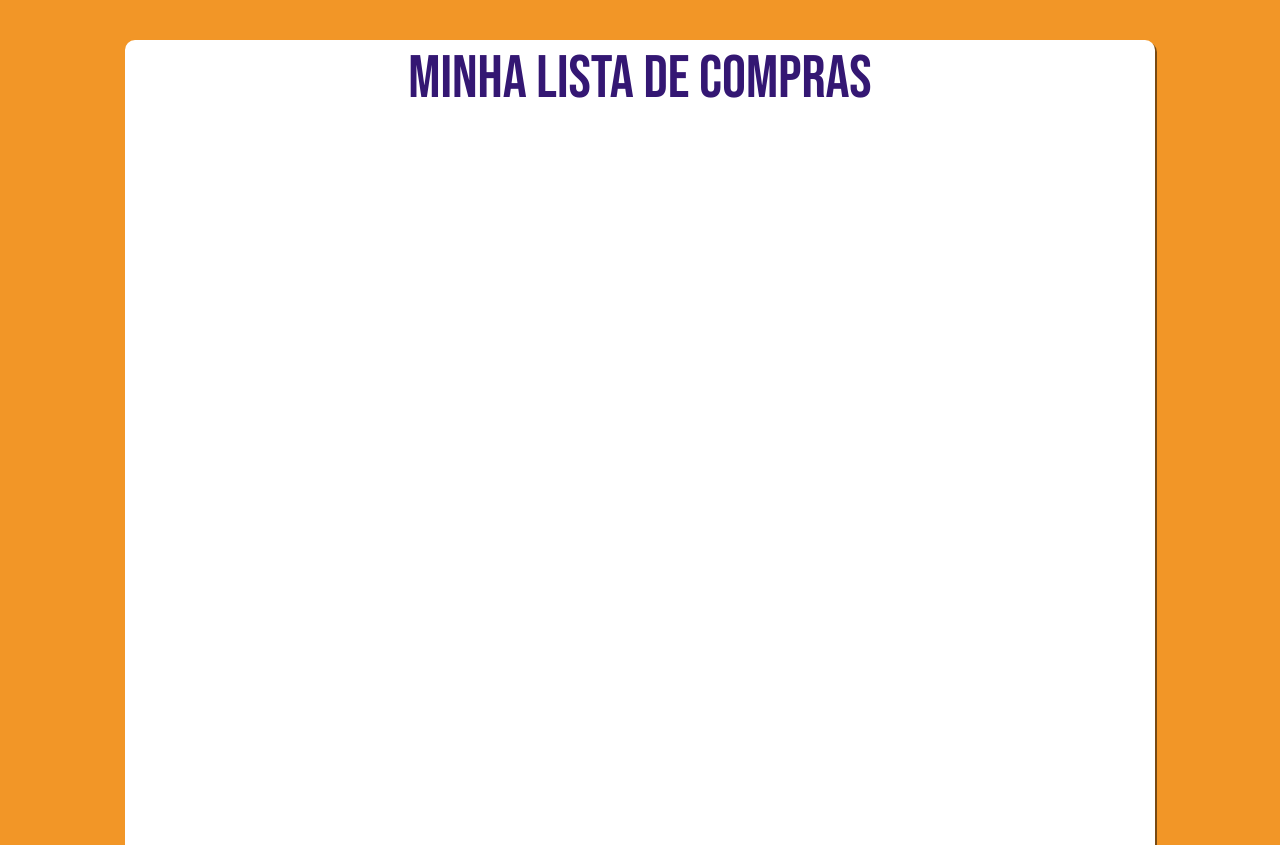
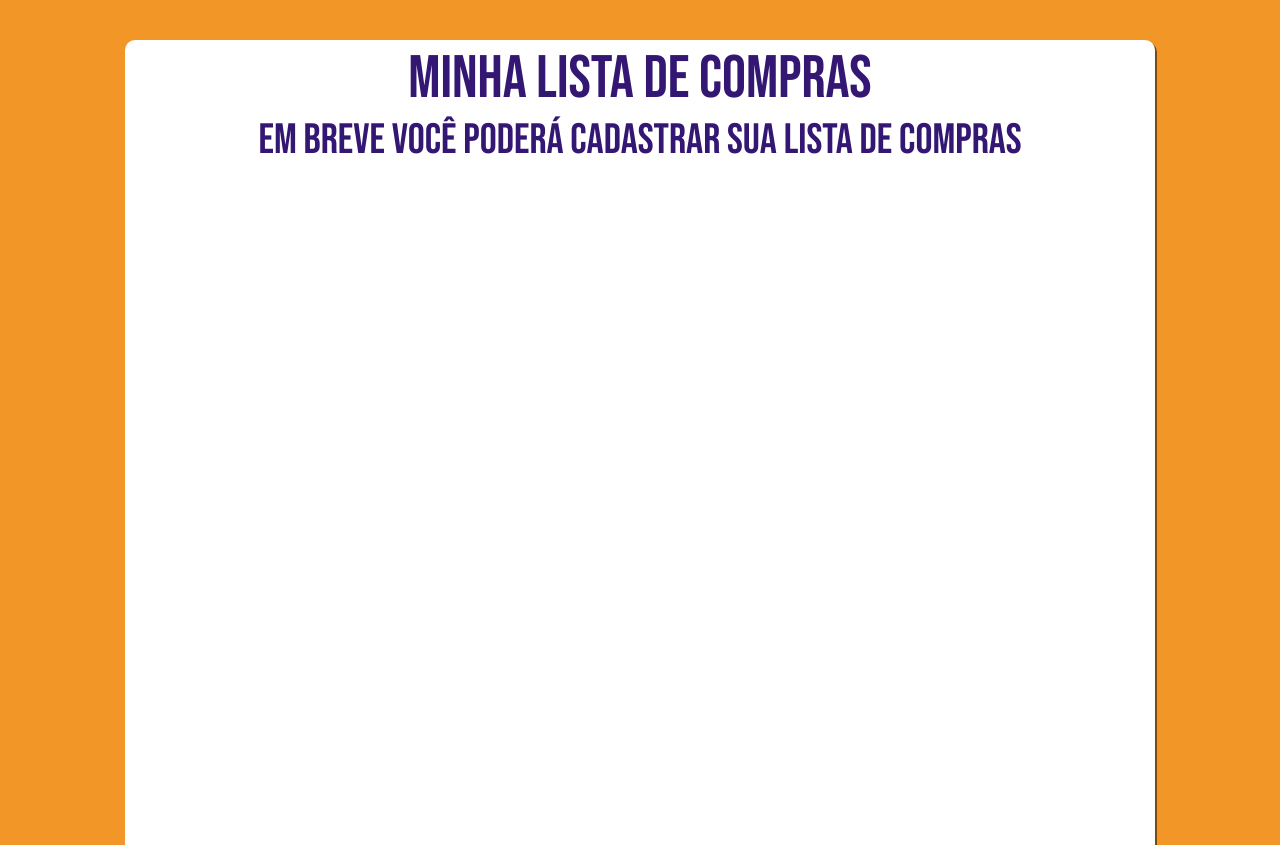
Before and after one commit to ErickEMAS/Economiza, a Django app: page /minha-lista/ in a window 1280 px wide. Shown: the part 75-920 px from the top of the page. Run offline with Django 3.2, Linux system fonts and the light colour scheme; the visitor is signed in with stand-in values (Sample User, id 1).

Commit message:
adicionar o em breve

```diff
--- a/economiza/templates/minha_lista.html
+++ b/economiza/templates/minha_lista.html
@@ -9,6 +9,7 @@
         <div id="content-minha-lista">
 
             <h3>Minha lista de Compras</h3>
+            <h5>Em breve você poderá cadastrar sua lista de compras</h5>
 
             <a href="novo-item/">
                 <div id="novo-item">
```
